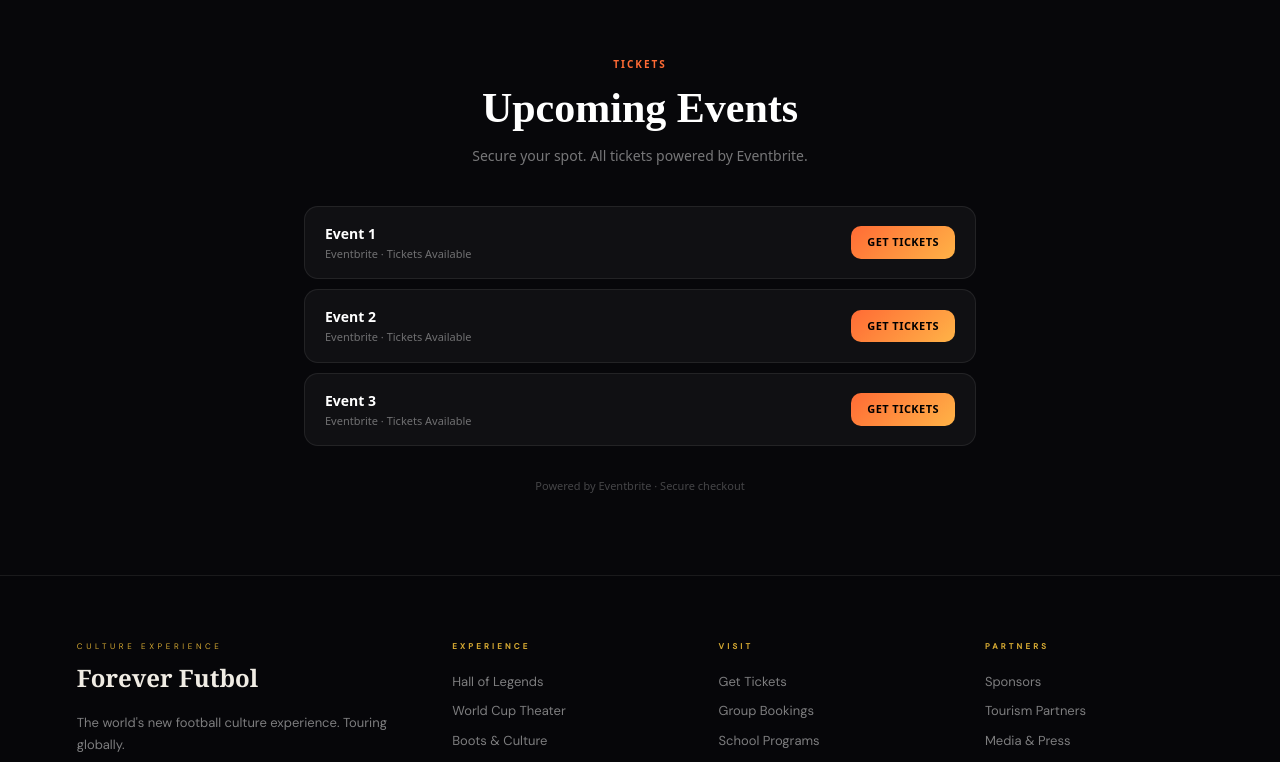
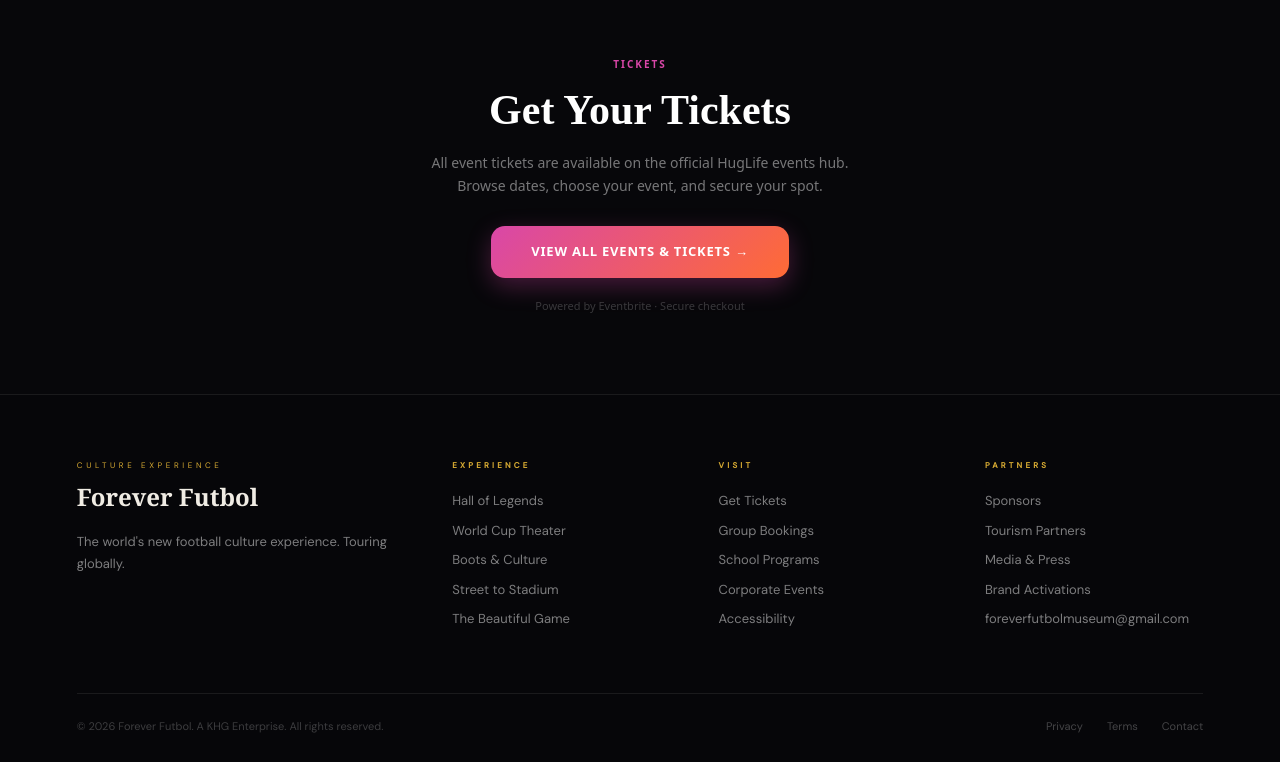
Before and after one commit to dolodorsey/forever-futbol-website, a Next.js app: page / in a window 1280 px wide. Shown: the part 4195-4957 px from the top of the page. Built offline with nearby package versions, Linux system fonts and the light colour scheme; a web font is replaced by a local one.

Commit message:
Tickets redirect to HugLife master hub — all events centralized

```diff
--- a/src/app/page.tsx
+++ b/src/app/page.tsx
@@ -303,62 +303,32 @@ function Footer() {
 
 // ─── ROOT ─────────────────────────────────────────────────────────────────────
 
-// ─── EVENTBRITE TICKETS SECTION ───────────────────────────────────────
+// ─── TICKETS — REDIRECTS TO HUGLIFE ──────────────────────────────
 function EventbriteTickets() {
   return (
     <section id="tickets" style={{
-      padding:"80px 24px", maxWidth:"720px", margin:"0 auto",
-      position:"relative"
+      padding: "80px 24px", maxWidth: "720px", margin: "0 auto", textAlign: "center"
     }}>
-      <div style={{textAlign:"center",marginBottom:"40px"}}>
-        <div style={{fontSize:"10px",fontWeight:700,letterSpacing:"0.2em",color:"#FF6B35",marginBottom:"12px",textTransform:"uppercase"}}>TICKETS</div>
-        <h2 style={{fontFamily:"'Cormorant Garamond','Playfair Display',serif",fontSize:"clamp(28px,5vw,42px)",fontWeight:600,color:"#fff",lineHeight:1.15,marginBottom:"12px"}}>Upcoming Events</h2>
-        <p style={{fontSize:"14px",color:"rgba(255,255,255,0.45)",maxWidth:"400px",margin:"0 auto"}}>Secure your spot. All tickets powered by Eventbrite.</p>
+      <div style={{ fontSize: "10px", fontWeight: 700, letterSpacing: "0.2em", color: "#D947A8", marginBottom: "14px", textTransform: "uppercase" }}>
+        TICKETS
       </div>
-      <div style={{display:"flex",flexDirection:"column",gap:"10px"}}>
-
-            <a href="https://www.eventbrite.com/e/forever-futbol-tickets-1983442211046" target="_blank" rel="noopener noreferrer" style={{
-              display:"flex", justifyContent:"space-between", alignItems:"center",
-              padding:"16px 20px", borderRadius:"14px",
-              background:"rgba(255,255,255,0.04)", border:"1px solid rgba(255,255,255,0.08)",
-              textDecoration:"none", color:"inherit",
-              transition:"all 0.3s ease", cursor:"pointer"
-            }}>
-              <div>
-                <div style={{fontSize:"14px",fontWeight:700,color:"#fff"}}>Event 1</div>
-                <div style={{fontSize:"11px",color:"rgba(255,255,255,0.4)",marginTop:"2px"}}>Eventbrite · Tickets Available</div>
-              </div>
-              <div style={{padding:"8px 16px",borderRadius:"10px",background:"linear-gradient(135deg,#FF6B35,#FFB347)",color:"#000",fontSize:"11px",fontWeight:800,letterSpacing:"0.04em"}}>GET TICKETS</div>
-            </a>
-            <a href="https://www.eventbrite.com/e/forever-futbol-tickets-1983442556078" target="_blank" rel="noopener noreferrer" style={{
-              display:"flex", justifyContent:"space-between", alignItems:"center",
-              padding:"16px 20px", borderRadius:"14px",
-              background:"rgba(255,255,255,0.04)", border:"1px solid rgba(255,255,255,0.08)",
-              textDecoration:"none", color:"inherit",
-              transition:"all 0.3s ease", cursor:"pointer"
-            }}>
-              <div>
-                <div style={{fontSize:"14px",fontWeight:700,color:"#fff"}}>Event 2</div>
-                <div style={{fontSize:"11px",color:"rgba(255,255,255,0.4)",marginTop:"2px"}}>Eventbrite · Tickets Available</div>
-              </div>
-              <div style={{padding:"8px 16px",borderRadius:"10px",background:"linear-gradient(135deg,#FF6B35,#FFB347)",color:"#000",fontSize:"11px",fontWeight:800,letterSpacing:"0.04em"}}>GET TICKETS</div>
-            </a>
-            <a href="https://www.eventbrite.com/e/forever-futbol-tickets-1983442708534" target="_blank" rel="noopener noreferrer" style={{
-              display:"flex", justifyContent:"space-between", alignItems:"center",
-              padding:"16px 20px", borderRadius:"14px",
-              background:"rgba(255,255,255,0.04)", border:"1px solid rgba(255,255,255,0.08)",
-              textDecoration:"none", color:"inherit",
-              transition:"all 0.3s ease", cursor:"pointer"
-            }}>
-              <div>
-                <div style={{fontSize:"14px",fontWeight:700,color:"#fff"}}>Event 3</div>
-                <div style={{fontSize:"11px",color:"rgba(255,255,255,0.4)",marginTop:"2px"}}>Eventbrite · Tickets Available</div>
-              </div>
-              <div style={{padding:"8px 16px",borderRadius:"10px",background:"linear-gradient(135deg,#FF6B35,#FFB347)",color:"#000",fontSize:"11px",fontWeight:800,letterSpacing:"0.04em"}}>GET TICKETS</div>
-            </a>
-      </div>
-      <div style={{textAlign:"center",marginTop:"32px"}}>
-        <p style={{fontSize:"11px",color:"rgba(255,255,255,0.25)"}}>Powered by Eventbrite · Secure checkout</p>
+      <h2 style={{ fontFamily: "'Cormorant Garamond','Playfair Display',serif", fontSize: "clamp(28px,5vw,42px)", fontWeight: 600, color: "#fff", lineHeight: 1.15, marginBottom: "16px" }}>
+        Get Your Tickets
+      </h2>
+      <p style={{ fontSize: "14px", color: "rgba(255,255,255,0.45)", maxWidth: "420px", margin: "0 auto 28px", lineHeight: 1.7 }}>
+        All event tickets are available on the official HugLife events hub. Browse dates, choose your event, and secure your spot.
+      </p>
+      <a href="https://huglife.vercel.app/#tickets" target="_blank" rel="noopener noreferrer" style={{
+        display: "inline-block", padding: "16px 40px", borderRadius: "14px",
+        background: "linear-gradient(135deg, #D947A8, #FF6B35)",
+        color: "#fff", fontSize: "13px", fontWeight: 800, letterSpacing: "0.06em",
+        textDecoration: "none", boxShadow: "0 8px 24px rgba(217,71,168,0.3)",
+        transition: "all 0.3s ease",
+      }}>
+        VIEW ALL EVENTS & TICKETS →
+      </a>
+      <div style={{ marginTop: "20px" }}>
+        <p style={{ fontSize: "11px", color: "rgba(255,255,255,0.2)" }}>Powered by Eventbrite · Secure checkout</p>
       </div>
     </section>
   );
```
